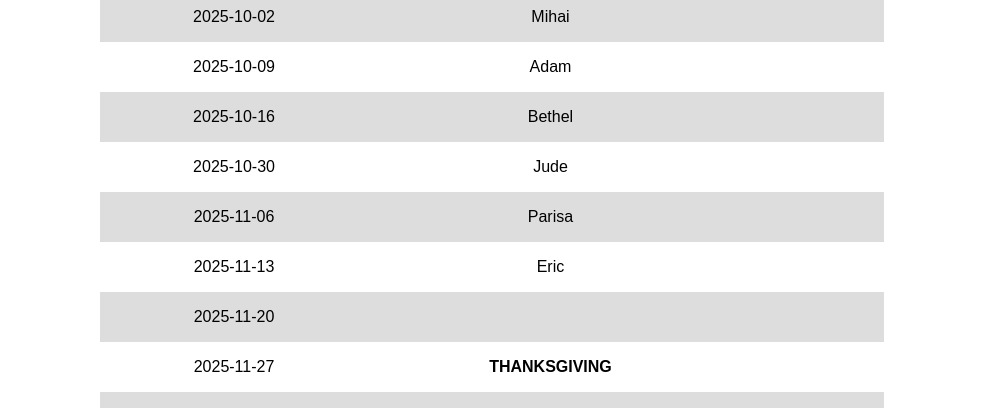
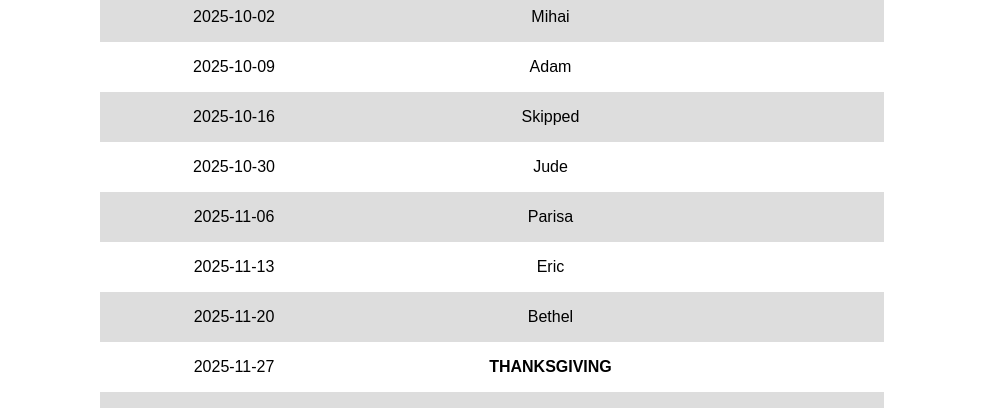
Before and after one commit to mgree/cypress, a Jekyll site: the page built from schedule.md, in a window 1280 px wide. Shown: the part 570-978 px from the top of the page, without its empty margins (148-1131 px from the left). Built offline with Jekyll 4.4.1, drawn with Linux system fonts in a browser that asks for light colours.

Commit message:
Update schedule for October 16 and November 20

```diff
--- a/schedule.md
+++ b/schedule.md
@@ -21,11 +21,11 @@ find someone willing to take your place first.
 | 2025-09-25 | Adarsh | |
 | 2025-10-02 | Mihai | |
 | 2025-10-09 | Adam | |
-| 2025-10-16 | Bethel | |
+| 2025-10-16 | Skipped | |
 | 2025-10-30 | Jude | |
 | 2025-11-06 | Parisa | |
 | 2025-11-13 | Eric | |
-| 2025-11-20 | | |
+| 2025-11-20 | Bethel | |
 | 2025-11-27 | **THANKSGIVING** | |
 | 2025-12-04 | | |
 | 2025-12-11 | | |
```
